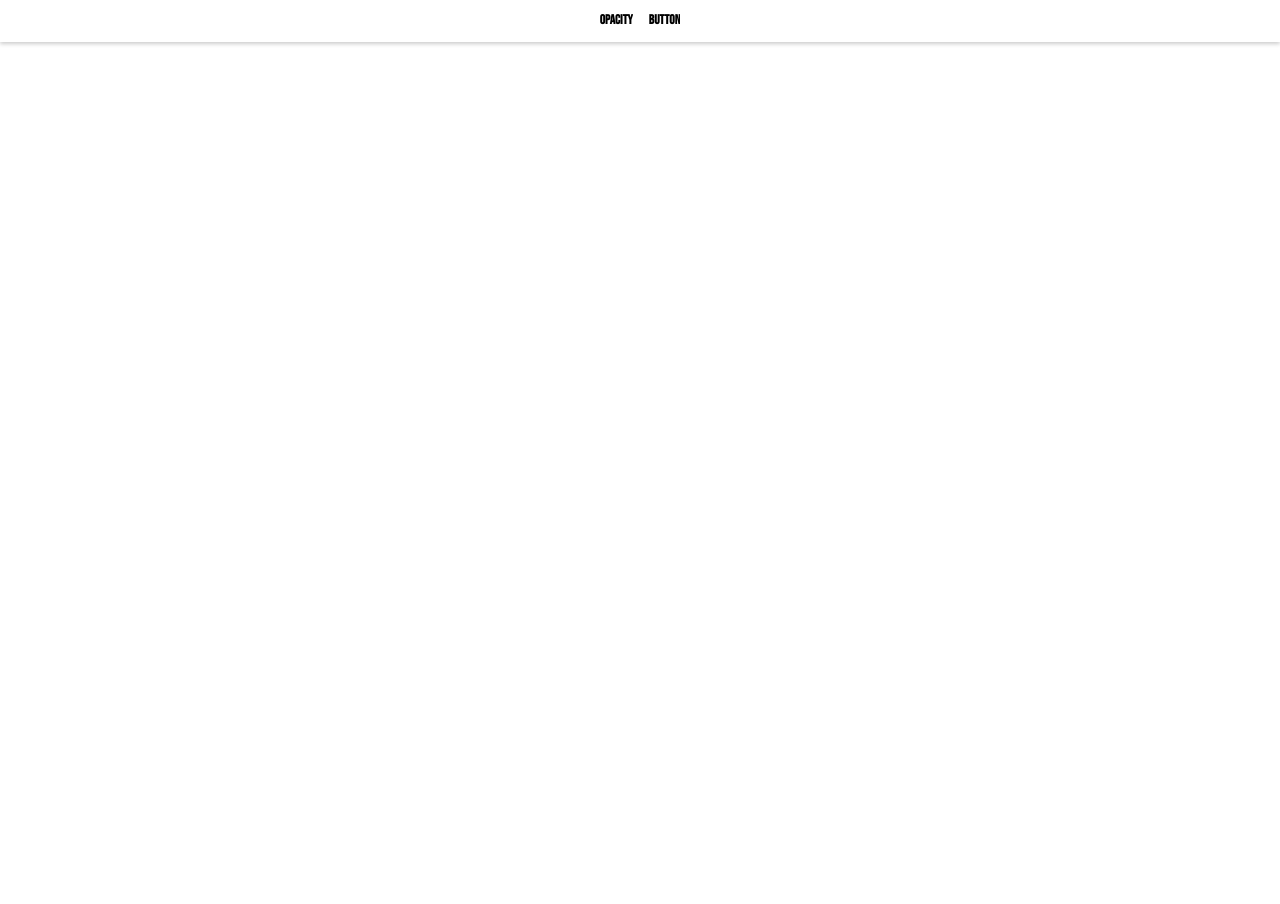
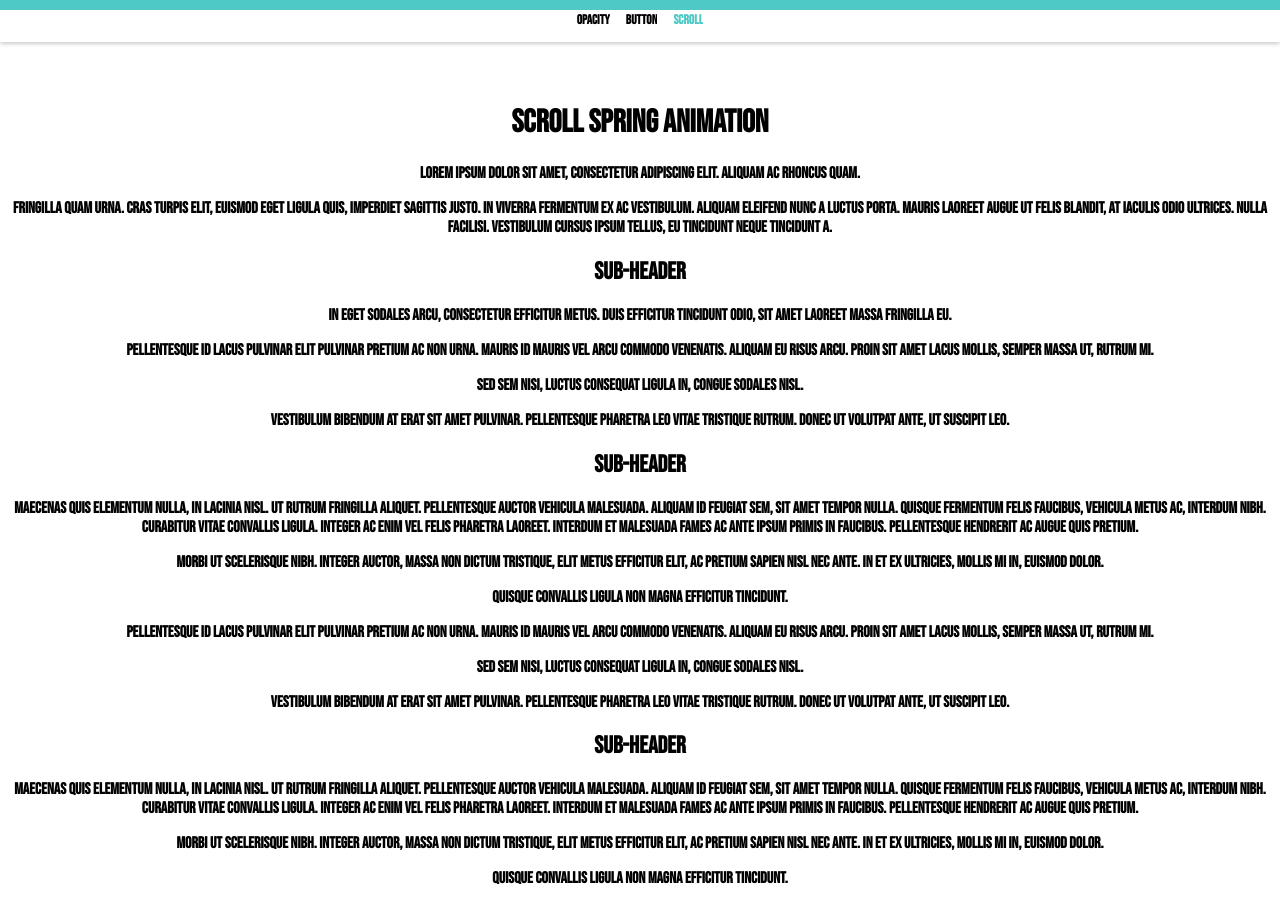
Before and after one commit to eylonshm/reactFramerMotionExamples, a React (Vite) app: page /scroll in a window 1280 px wide. Before the commit this address had no page. Before the commit the page ends 800 px from the top, so only its background shows below. Built offline with nearby package versions, Linux system fonts and the light colour scheme.

Commit message:
Add Scroll Indicator animation

```diff
--- a/src/App.jsx
+++ b/src/App.jsx
@@ -1,15 +1,13 @@
 import './App.css'
 import { useMemo } from 'react'
-import Button from './components/Button'
-import Opacity from './components/Opacity'
-import Navbar from './components/Navbar'
 import { Routes, Route } from 'react-router-dom'
-import Home from './components/Home'
+import { Opacity, Navbar, Scroll, Button, Home } from './components'
 
 const routes = [
   { path: '/', element: <Home /> },
   { path: '/opacity', element: <Opacity /> },
   { path: '/button', element: <Button /> },
+  { path: '/scroll', element: <Scroll /> },
 ]
 
 const renderRoutes = (routes) => (
--- a/src/components/Button/index.module.scss
+++ b/src/components/Button/index.module.scss
@@ -1,8 +1,7 @@
 .button {
   border-radius: 4px;
   padding: 8px 16px;
-  background-color: #fa4226;
-  // box-shadow: 0 10px 15px 0 rgba(255, 83, 48, 0.6);
+  background-color: #4fc9c5;
   color: white;
   font-size: 24px;
 }
--- /dev/null
+++ b/src/components/LoremIpsum/index.jsx
@@ -0,0 +1,76 @@
+export default function LoremIpsum() {
+  return (
+    <>
+      <article>
+        <p>
+          Lorem ipsum dolor sit amet, consectetur adipiscing elit. Aliquam ac
+          rhoncus quam.
+        </p>
+        <p>
+          Fringilla quam urna. Cras turpis elit, euismod eget ligula quis,
+          imperdiet sagittis justo. In viverra fermentum ex ac vestibulum.
+          Aliquam eleifend nunc a luctus porta. Mauris laoreet augue ut felis
+          blandit, at iaculis odio ultrices. Nulla facilisi. Vestibulum cursus
+          ipsum tellus, eu tincidunt neque tincidunt a.
+        </p>
+        <h2>Sub-header</h2>
+        <p>
+          In eget sodales arcu, consectetur efficitur metus. Duis efficitur
+          tincidunt odio, sit amet laoreet massa fringilla eu.
+        </p>
+        <p>
+          Pellentesque id lacus pulvinar elit pulvinar pretium ac non urna.
+          Mauris id mauris vel arcu commodo venenatis. Aliquam eu risus arcu.
+          Proin sit amet lacus mollis, semper massa ut, rutrum mi.
+        </p>
+        <p>Sed sem nisi, luctus consequat ligula in, congue sodales nisl.</p>
+        <p>
+          Vestibulum bibendum at erat sit amet pulvinar. Pellentesque pharetra
+          leo vitae tristique rutrum. Donec ut volutpat ante, ut suscipit leo.
+        </p>
+        <h2>Sub-header</h2>
+        <p>
+          Maecenas quis elementum nulla, in lacinia nisl. Ut rutrum fringilla
+          aliquet. Pellentesque auctor vehicula malesuada. Aliquam id feugiat
+          sem, sit amet tempor nulla. Quisque fermentum felis faucibus, vehicula
+          metus ac, interdum nibh. Curabitur vitae convallis ligula. Integer ac
+          enim vel felis pharetra laoreet. Interdum et malesuada fames ac ante
+          ipsum primis in faucibus. Pellentesque hendrerit ac augue quis
+          pretium.
+        </p>
+        <p>
+          Morbi ut scelerisque nibh. Integer auctor, massa non dictum tristique,
+          elit metus efficitur elit, ac pretium sapien nisl nec ante. In et ex
+          ultricies, mollis mi in, euismod dolor.
+        </p>
+        <p>Quisque convallis ligula non magna efficitur tincidunt.</p>
+        <p>
+          Pellentesque id lacus pulvinar elit pulvinar pretium ac non urna.
+          Mauris id mauris vel arcu commodo venenatis. Aliquam eu risus arcu.
+          Proin sit amet lacus mollis, semper massa ut, rutrum mi.
+        </p>
+        <p>Sed sem nisi, luctus consequat ligula in, congue sodales nisl.</p>
+        <p>
+          Vestibulum bibendum at erat sit amet pulvinar. Pellentesque pharetra
+          leo vitae tristique rutrum. Donec ut volutpat ante, ut suscipit leo.
+        </p>
+        <h2>Sub-header</h2>
+        <p>
+          Maecenas quis elementum nulla, in lacinia nisl. Ut rutrum fringilla
+          aliquet. Pellentesque auctor vehicula malesuada. Aliquam id feugiat
+          sem, sit amet tempor nulla. Quisque fermentum felis faucibus, vehicula
+          metus ac, interdum nibh. Curabitur vitae convallis ligula. Integer ac
+          enim vel felis pharetra laoreet. Interdum et malesuada fames ac ante
+          ipsum primis in faucibus. Pellentesque hendrerit ac augue quis
+          pretium.
+        </p>
+        <p>
+          Morbi ut scelerisque nibh. Integer auctor, massa non dictum tristique,
+          elit metus efficitur elit, ac pretium sapien nisl nec ante. In et ex
+          ultricies, mollis mi in, euismod dolor.
+        </p>
+        <p>Quisque convallis ligula non magna efficitur tincidunt.</p>
+      </article>
+    </>
+  )
+}
--- /dev/null
+++ b/src/components/Scroll/index.jsx
@@ -0,0 +1,22 @@
+import { motion, useScroll, useSpring } from 'framer-motion'
+import styles from './index.module.scss'
+import LoremIpsum from '../LoremIpsum'
+
+const Scroll = () => {
+  const { scrollYProgress } = useScroll()
+  const scaleX = useSpring(scrollYProgress, {
+    stiffness: 100,
+    damping: 30,
+    restDelta: 0.001,
+  })
+
+  return (
+    <div className={styles.wrapper} style={{ scaleX }}>
+      <motion.div className={styles.progressBar} style={{ scaleX }} />
+      <h1>Scroll Spring animation</h1>
+      <LoremIpsum />
+    </div>
+  )
+}
+
+export default Scroll
--- /dev/null
+++ b/src/components/Scroll/index.module.scss
@@ -0,0 +1,14 @@
+.wrapper {
+  flex: 1;
+  width: 100%;
+
+  .progressBar {
+    position: fixed;
+    top: 0;
+    left: 0;
+    right: 0;
+    height: 10px;
+    background: #4fc9c5;
+    transform-origin: 0%;
+  }
+}
--- /dev/null
+++ b/src/components/index.js
@@ -0,0 +1,5 @@
+export { default as Navbar } from './Navbar'
+export { default as Button } from './Button'
+export { default as Opacity } from './Opacity'
+export { default as Scroll } from './Scroll'
+export { default as Home } from './Home'
--- a/src/index.css
+++ b/src/index.css
@@ -9,6 +9,10 @@
 html {
   height: 100vh;
   width: 100vw;
+}
+
+html::-webkit-scrollbar {
+  display: none;
 }
 
 #root {
```
